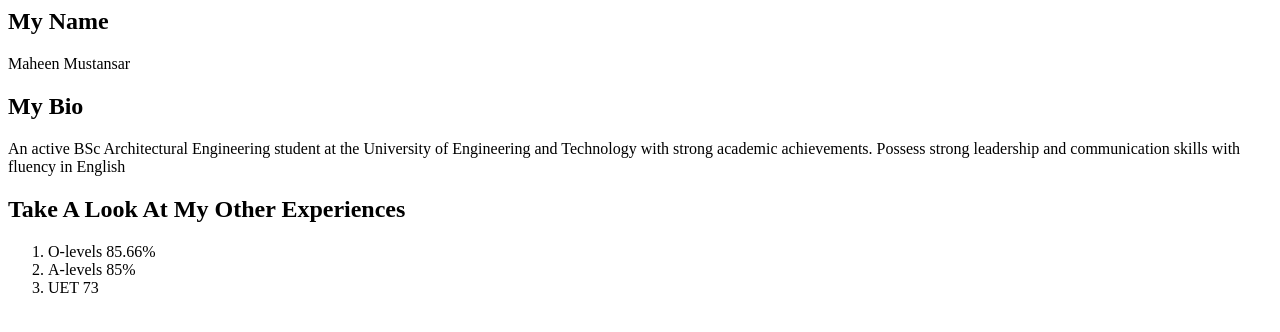
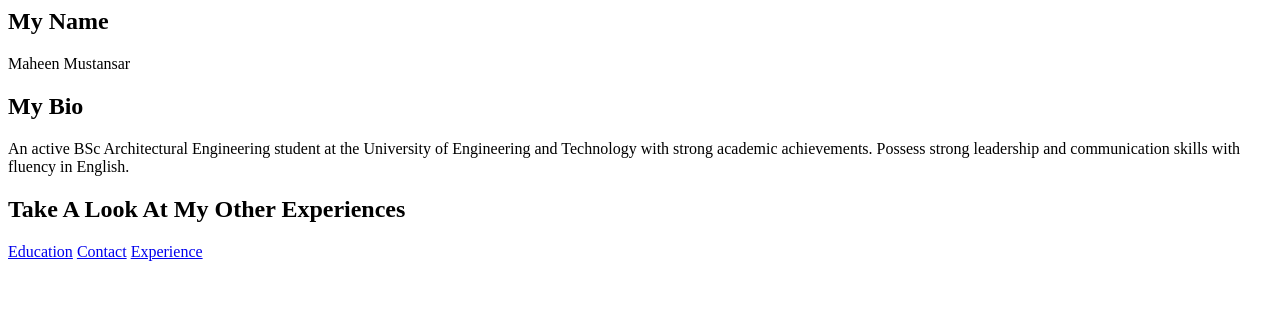
Before and after one commit to maheen-2/HTML_Session, a plain HTML site: page index.html in a window 1280 px wide. Drawn offline with Linux system fonts and the light colour scheme.

Commit message:
page linked

```diff
--- a/index.html
+++ b/index.html
@@ -6,13 +6,10 @@
   <h2>My Name</h2>
   <p>Maheen Mustansar</p>
   <h2>My Bio</h2>
-  <p>An active BSc Architectural Engineering student at the University of Engineering and Technology with strong academic achievements. Possess strong leadership and communication skills with fluency in English</p>
+  <p>An active BSc Architectural Engineering student at the University of Engineering and Technology with strong academic achievements. Possess strong leadership and communication skills with fluency in English.</p>
 <h2>Take A Look At My Other Experiences</h2>
-
-  <ol>
-    <li>O-levels 85.66%</li>
-    <li>A-levels 85%</li>
-    <li>UET 73</li>
-  </ol>
+<a href="./Education.html">Education</a>
+<a href="./Contact.html">Contact</a>
+<a href="./Experience.html">Experience</a>
 </body>
 </html>
```
